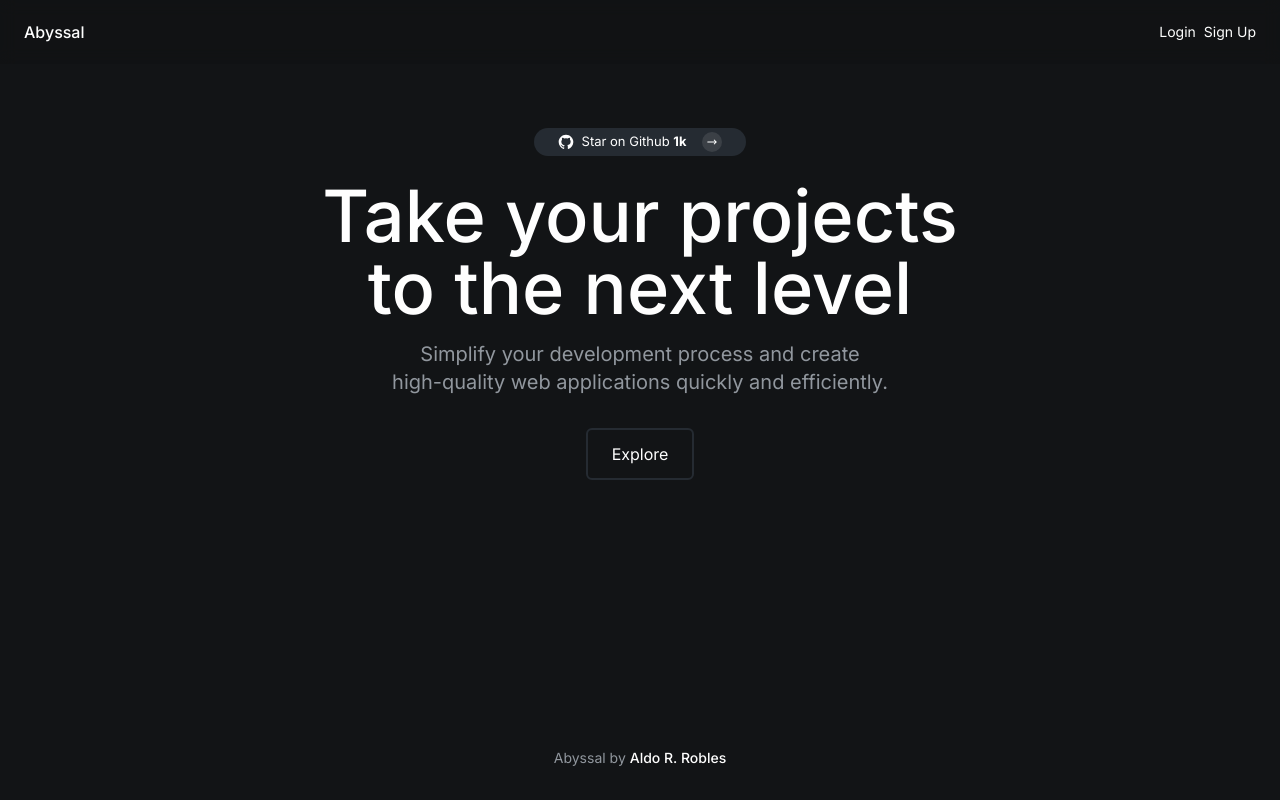
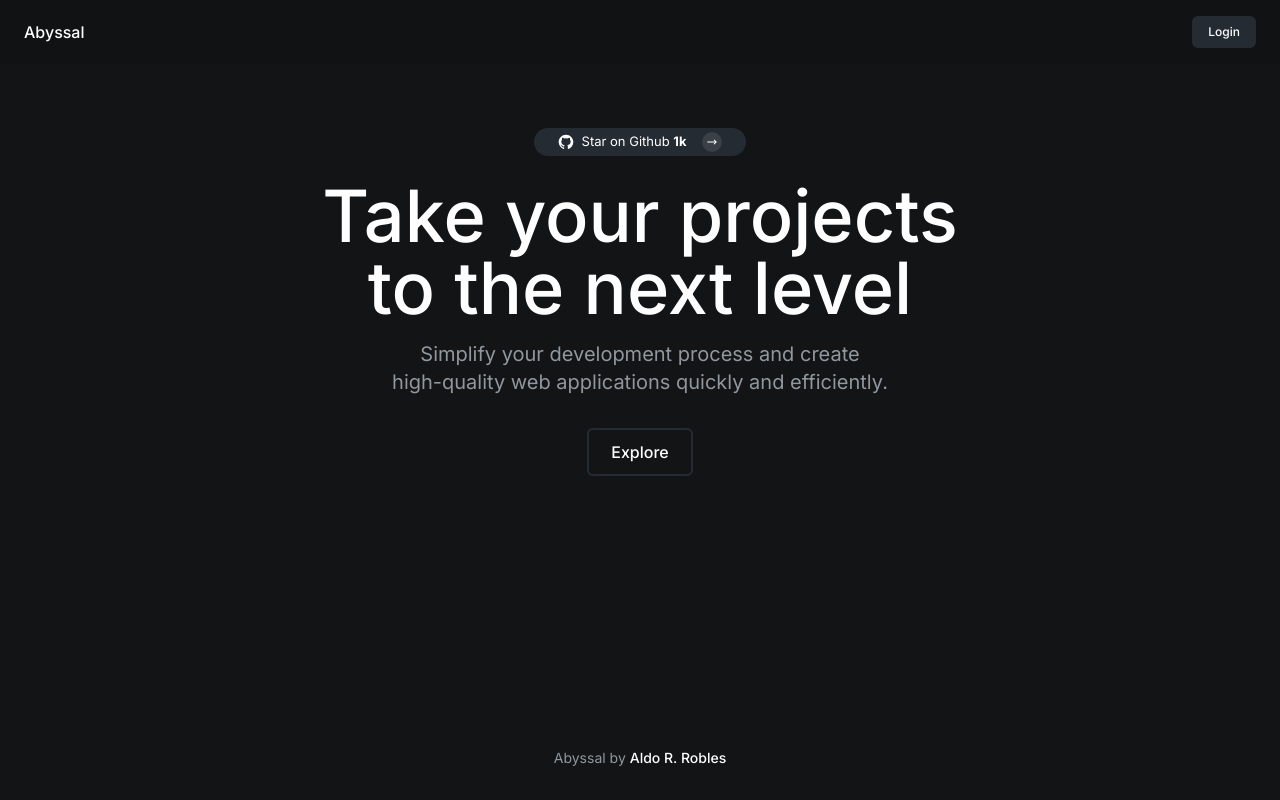
Before and after one commit to roblesdotdev/oroborus, a Next.js app: page / in a window 1280 px wide. Built offline with nearby package versions, Linux system fonts and the light colour scheme.

Commit message:
shared button component

```diff
--- a/app/(home)/page.tsx
+++ b/app/(home)/page.tsx
@@ -1,5 +1,6 @@
 import { Balancer } from 'react-wrap-balancer'
 import { ArrowRight, GithubIcon } from '~/components/shared/icons'
+import Button from '~/components/shared/ui/button'
 import { siteConfig } from '~/config/site'
 
 export default function Home() {
@@ -31,9 +32,11 @@ export default function Home() {
               applications quickly and efficiently.
             </Balancer>
           </p>
-          <button className="rounded-md border-2 border-canvas-primary px-6 py-3 transition hover:bg-canvas-primary">
-            Explore
-          </button>
+          <Button variant="outline">
+            <div className="flex items-center gap-2">
+              <span>Explore</span>
+            </div>
+          </Button>
         </section>
       </div>
     </div>
--- a/components/layout/navbar.tsx
+++ b/components/layout/navbar.tsx
@@ -1,5 +1,6 @@
 import Link from 'next/link'
 import { siteConfig } from '~/config/site'
+import Button from '../shared/ui/button'
 
 export default function Navbar() {
   return (
@@ -14,8 +15,9 @@ export default function Navbar() {
             </Link>
           </li>
           <li className="ml-auto flex items-center gap-2">
-            <button>Login</button>
-            <button>Sign Up</button>
+            <Button size="sm" href="/login">
+              Login
+            </Button>
           </li>
         </ul>
       </nav>
--- /dev/null
+++ b/components/shared/ui/button-or-link.tsx
@@ -0,0 +1,24 @@
+import type { ComponentProps } from 'react'
+import Link from 'next/link'
+
+type Props = ComponentProps<'button'> & ComponentProps<'a'>
+
+export interface ButtonOrLinkProps extends Props {}
+
+/**
+ * This is a base component that will render either a button or a link,
+ * depending on the props that are passed to it. The link rendered will
+ * also correctly get wrapped in a next/link component to ensure ideal
+ * page-to-page transitions.
+ */
+export function ButtonOrLink({ href, ref, ...props }: ButtonOrLinkProps) {
+  const isLink = typeof href !== 'undefined'
+
+  let content = <button ref={ref} {...props} />
+
+  if (isLink) {
+    return <Link href={href} {...props} />
+  }
+
+  return content
+}
--- /dev/null
+++ b/components/shared/ui/button.tsx
@@ -0,0 +1,46 @@
+import { cva, type VariantProps } from 'class-variance-authority'
+import clsx from 'clsx'
+import { forwardRef } from 'react'
+import { ButtonOrLink, type ButtonOrLinkProps } from './button-or-link'
+
+const buttonStyles = cva(
+  'relative flex items-center justify-center rounded-md font-medium outline-none transition focus:ring-2 focus:ring-fg-muted focus:ring-offset-2 focus:ring-offset-canvas disabled:pointer-events-none disabled:opacity-60',
+  {
+    variants: {
+      variant: {
+        default: 'bg-canvas-primary hover:opacity-90',
+        outline:
+          'ring-2 ring-inset ring-canvas-primary hover:bg-canvas-primary',
+      },
+      fullWidth: {
+        true: 'w-full',
+      },
+      size: {
+        default: 'px-6 py-3 text-base',
+        sm: 'px-4 py-2 text-xs',
+      },
+    },
+    defaultVariants: {
+      variant: 'default',
+      size: 'default',
+    },
+  },
+)
+
+export interface ButtonProps
+  extends ButtonOrLinkProps,
+    VariantProps<typeof buttonStyles> {}
+
+export default function Button({
+  className,
+  variant,
+  size,
+  ...props
+}: ButtonProps) {
+  return (
+    <ButtonOrLink
+      className={clsx(buttonStyles({ variant, size, className }))}
+      {...props}
+    />
+  )
+}
--- a/package.json
+++ b/package.json
@@ -19,6 +19,7 @@
     "@types/react": "18.2.6",
     "@types/react-dom": "18.2.4",
     "autoprefixer": "10.4.14",
+    "class-variance-authority": "^0.6.0",
     "clsx": "^1.2.1",
     "eslint": "8.40.0",
     "eslint-config-next": "13.4.3",
```
Also changed, not shown: 1 other file (tests, documents, lock files or other folders).
